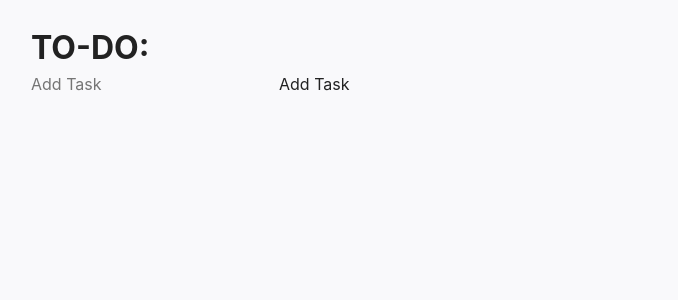
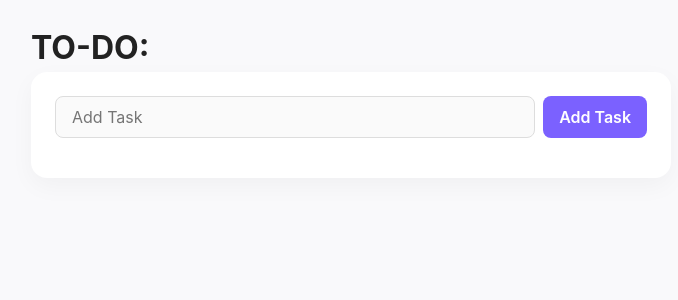
Before and after one commit to idncod/todo-list-app, a React (Vite) app: page / in a window 1280 px wide. Shown: the top 300 px of the page, without its empty margins (289-967 px from the left). Built offline with nearby package versions, Linux system fonts and the light colour scheme.

Commit message:
feat: add scss module styles to TaskList component

```diff
--- /dev/null
+++ b/src/components/TaskList/TaskList.module.scss
@@ -0,0 +1,64 @@
+@use '../../styles/variables' as *;
+
+.wrapper {
+  background: #ffffff;
+  padding: $spacing-lg;
+  border-radius: 16px;
+  box-shadow: 0 8px 24px rgba(0, 0, 0, 0.04);
+  transition: box-shadow 0.3s ease;
+  max-width: 100%;
+}
+
+.inputGroup {
+  display: flex;
+  gap: $spacing-sm;
+  margin-bottom: $spacing-md;
+
+  @media (max-width: $breakpoint-sm) {
+    flex-direction: column;
+  }
+}
+
+.input {
+  flex: 1;
+  padding: $spacing-sm $spacing-md;
+  border: 1px solid #ddd;
+  border-radius: 8px;
+  font-size: 1rem;
+  background-color: #fafafa;
+  transition: border 0.2s ease, box-shadow 0.2s ease;
+
+  &:focus {
+    border-color: #7b61ff;
+    box-shadow: 0 0 0 2px rgba(123, 97, 255, 0.2);
+    outline: none;
+  }
+}
+
+.button {
+  padding: $spacing-sm $spacing-md;
+  background-color: #7b61ff;
+  color: #fff;
+  border: none;
+  border-radius: 8px;
+  font-weight: 600;
+  cursor: pointer;
+  transition: background-color 0.2s ease, transform 0.2s ease;
+
+  &:hover {
+    background-color: #654ed8;
+    transform: translateY(-1px);
+  }
+
+  &:active {
+    transform: translateY(0);
+  }
+}
+
+.taskList {
+  list-style: none;
+  padding: 0;
+  margin: 0;
+  display: grid;
+  gap: $spacing-sm;
+}
--- a/src/components/TaskList/TaskList.tsx
+++ b/src/components/TaskList/TaskList.tsx
@@ -1,23 +1,25 @@
 import React from "react";
 import TaskRow from "../TaskRow/TaskRow.tsx";
 import {useTasks} from "../../hooks/useTasks.ts";
+import styles from './TaskList.module.scss';
 
 const TaskList: React.FC = () => {
     const { tasks, input, setInput, addTask, toggleTask, deleteTask } = useTasks();
 
     return (
-        <div>
-            <div>
+        <div className={styles.wrapper}>
+            <div className={styles.inputGroup}>
                 <input type="text"
                        value={input}
+                       className={styles.input}
                        placeholder="Add Task"
                        onChange={(e) => setInput(e.target.value)}
                        onKeyDown={(e) => e.key === 'Enter' && addTask()}
                 />
-                <button onClick={addTask}>Add Task</button>
+                <button onClick={addTask} className={styles.button}>Add Task</button>
             </div>
 
-            <ul>
+            <ul className={styles.taskList}>
                 {tasks.map((task) => (
                     <TaskRow
                         key={task.id}
```
